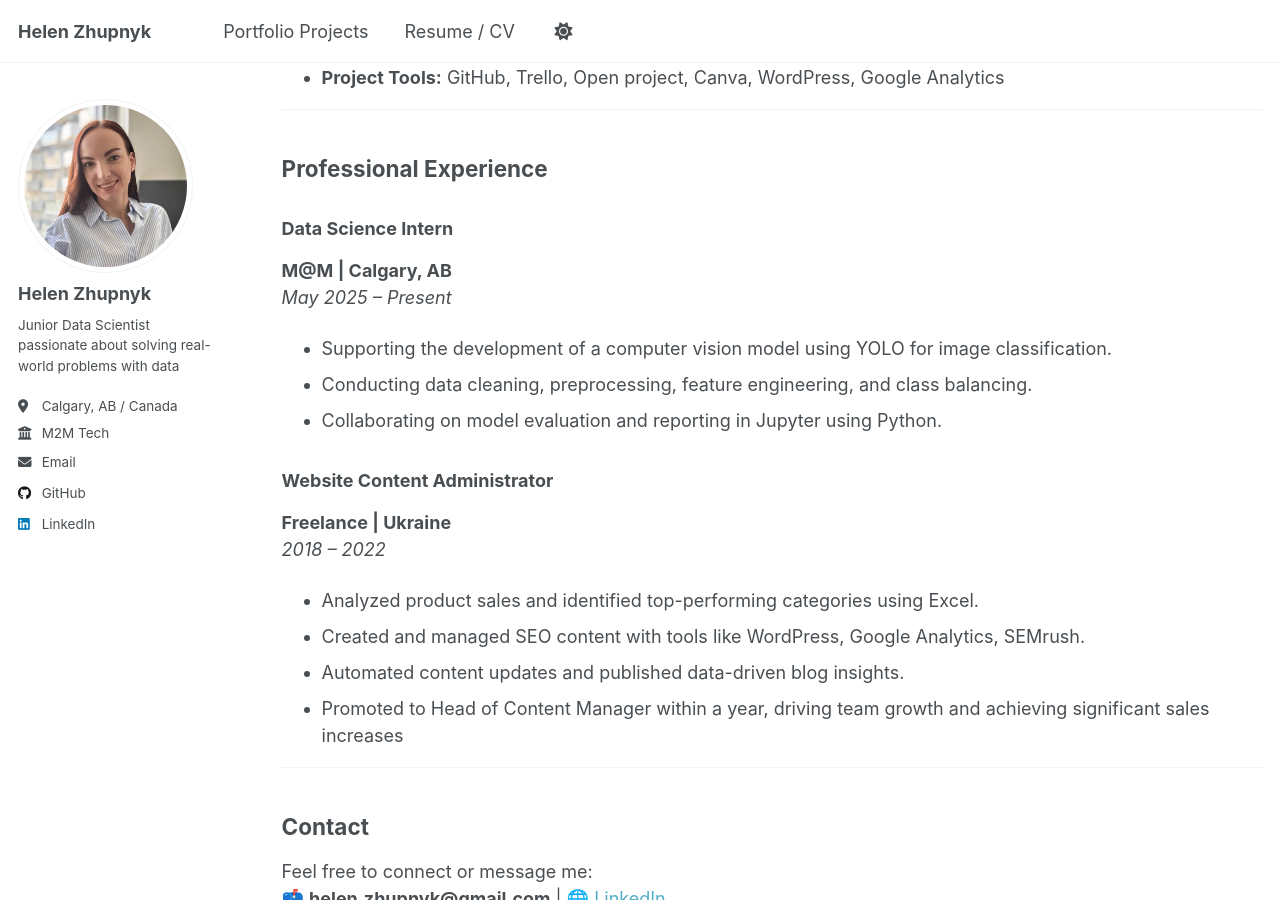
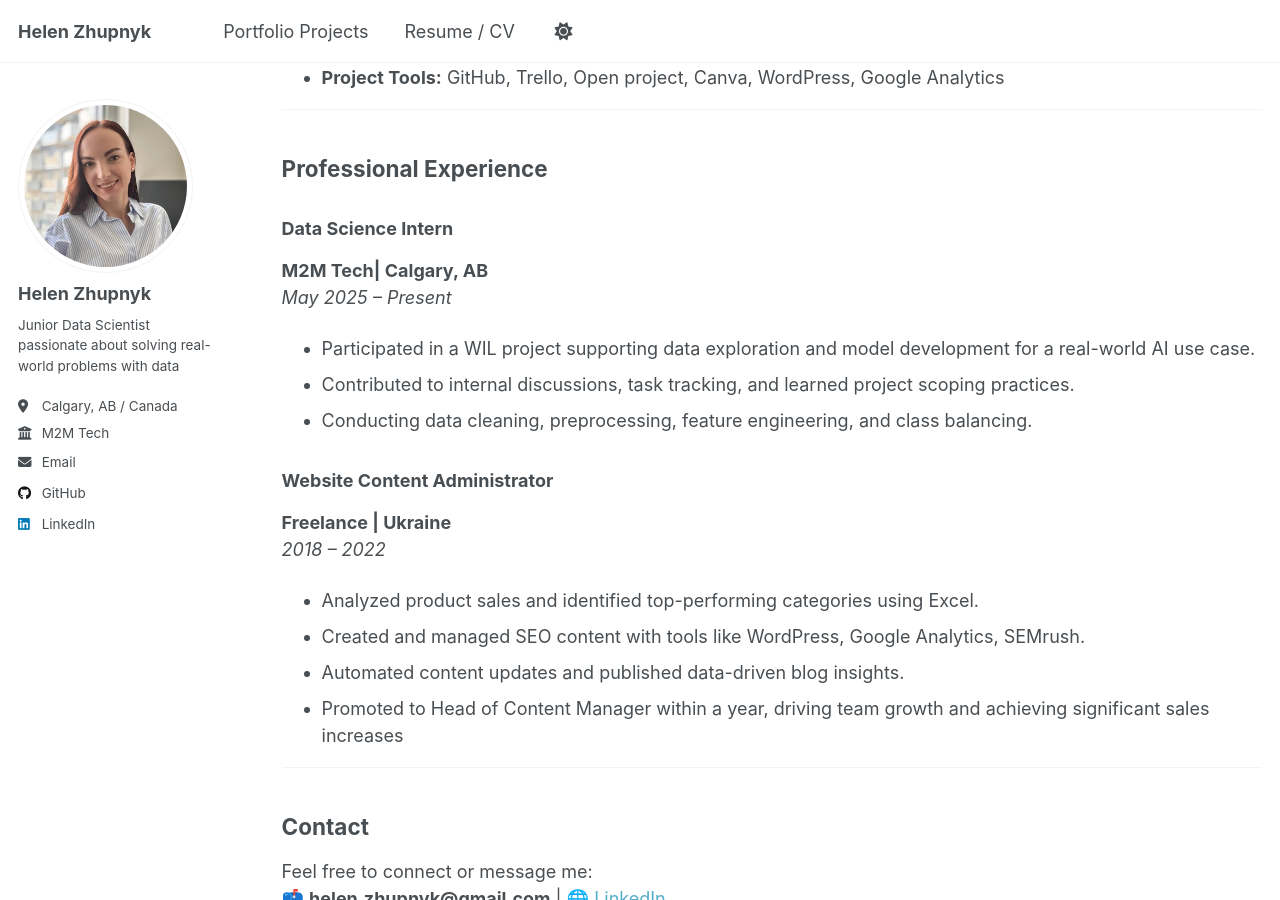
Before and after one commit to helenzhupnyk/helenzhupnyk.github.io, a Jekyll site: the page built from _pages/cv.md, in a window 1280 px wide and 900 px high, scrolled down 1229 px. Built offline with Jekyll 4.4.1, drawn with Linux system fonts in a browser that asks for light colours.

Commit message:
Update cv.md

```diff
--- a/_pages/cv.md
+++ b/_pages/cv.md
@@ -53,11 +53,11 @@ Junior Data Specialist with a strong foundation in data science, analytics, and
 ## Professional Experience
 
 ### **Data Science Intern**
-**M@M | Calgary, AB**
+**M2M Tech| Calgary, AB**
 *May 2025 – Present*
-- Supporting the development of a computer vision model using YOLO for image classification.
+- Participated in a WIL project supporting data exploration and model development for a real-world AI use case.
+- Contributed to internal discussions, task tracking, and learned project scoping practices.
 - Conducting data cleaning, preprocessing, feature engineering, and class balancing.
-- Collaborating on model evaluation and reporting in Jupyter using Python.
 
 ### **Website Content Administrator**
 **Freelance | Ukraine**
```
